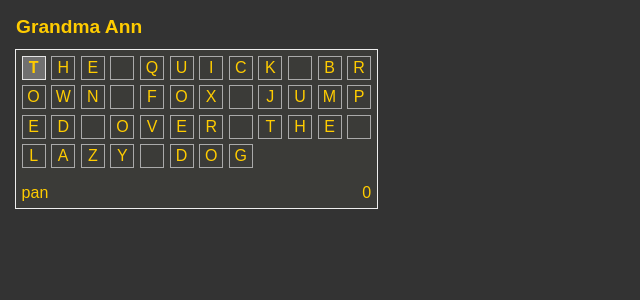
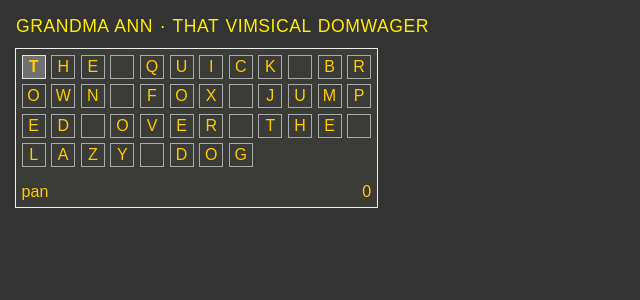
Before and after one commit to now-is/grandma-ann, a SvelteKit app: page / in a window 1280 px wide. Shown: the top 300 px of the page, without its empty margins (0-640 px from the left). Built offline with nearby package versions, Linux system fonts and the light colour scheme.

Commit message:
Make title silly

```diff
--- a/src/routes/+layout.svelte
+++ b/src/routes/+layout.svelte
@@ -1,5 +1,5 @@
 <div class="container">
-	<h1>Grandma Ann</h1>
+	<h1>Grandma Ann · That vimsical domwager</h1>
 	<slot/>
 </div>
 
@@ -19,12 +19,17 @@
 	}
 
 	.container {
+		font-family: sans-serif;
 		padding: 1em;
-		font-family: sans-serif;
 	}
 
 	h1 {
-		font-size: 120%;
+		color: #fe0;
+		font-size: 110%;
+		font-weight: normal;
+		letter-spacing: 0.03em;
 		margin-bottom: 12px;
+		text-transform: uppercase;
+		word-spacing: 0.07em;
 	}
 </style>
```
